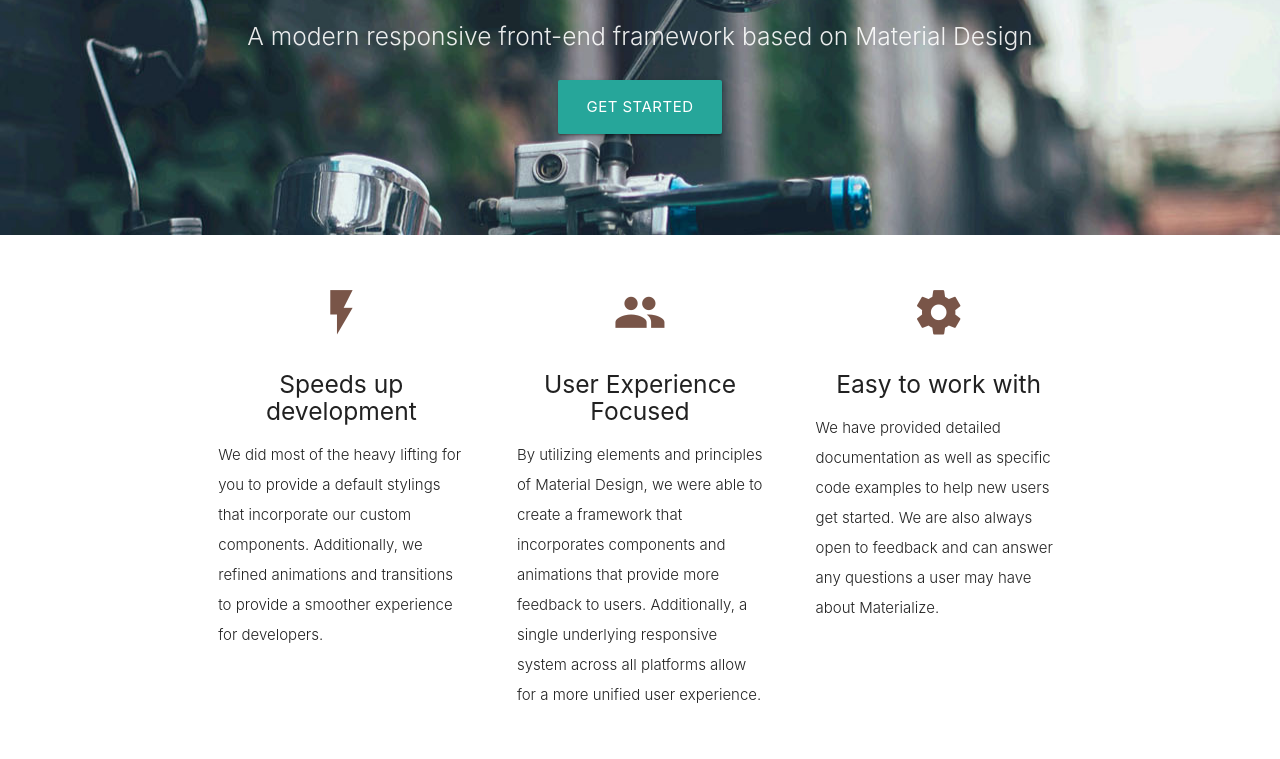
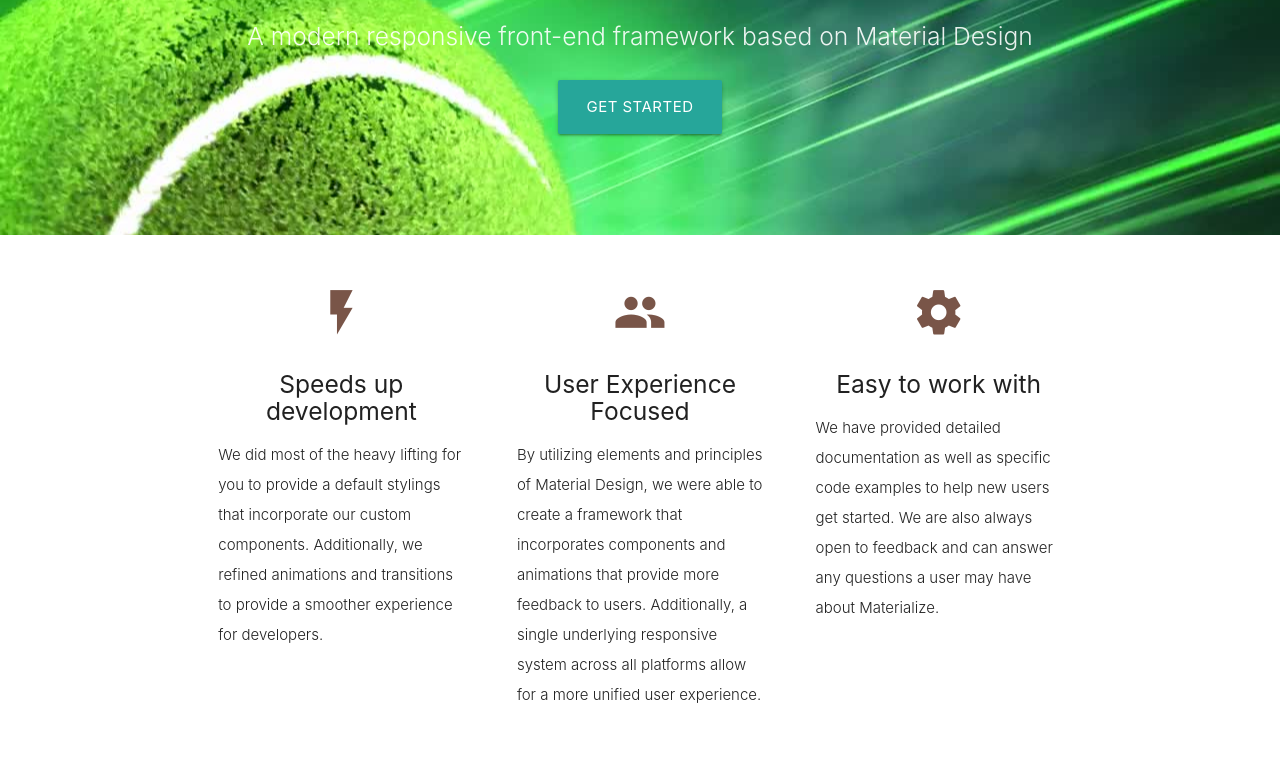
Before and after one commit to shaunettDaley/andrewtennis, a plain HTML site: page index.html in a window 1280 px wide. Shown: the part 209-968 px from the top of the page. Drawn offline with nearby package versions, Linux system fonts and the light colour scheme.

Commit message:
Update index.html

```diff
--- a/index.html
+++ b/index.html
@@ -40,7 +40,7 @@
 
       </div>
     </div>
-    <div class="parallax"><img src="background1.jpg" alt="Unsplashed background img 1"></div>
+    <div class="parallax"><img src="tennis.jpg" alt="Unsplashed background img 1"></div>
   </div>
 
 
```
